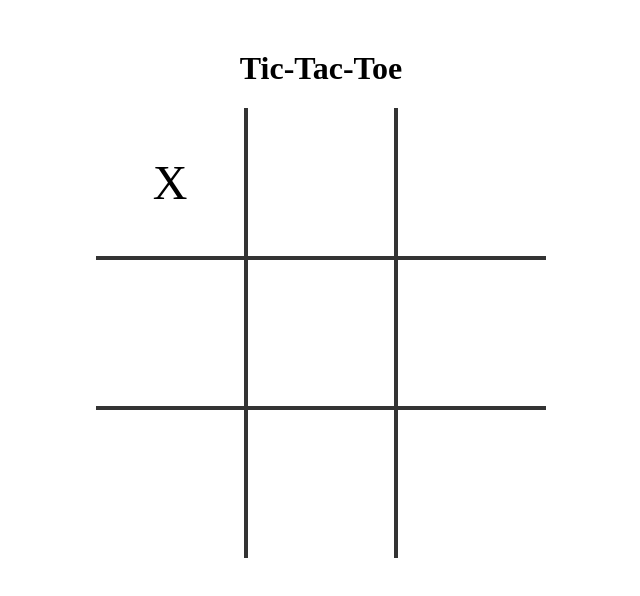
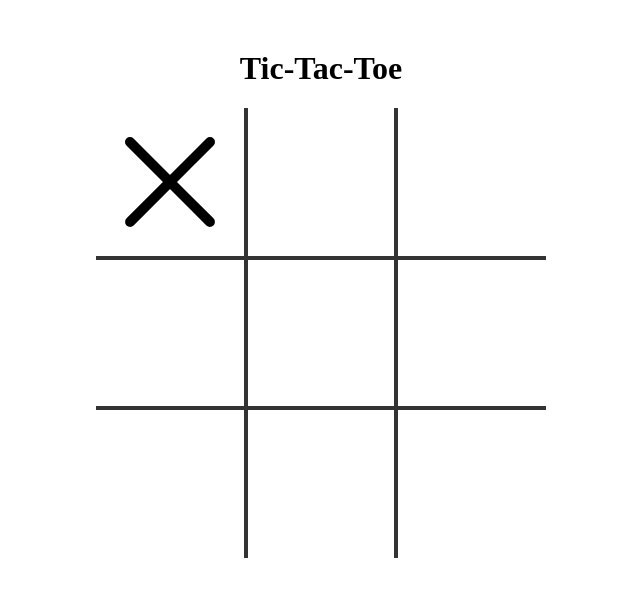
Before and after one commit to timodavidschlatter/tictactoe, an Angular app: page / in a window 1280 px wide. Both pictures are taken after a click on the element 490 px from the left and 183 px from the top of the page. Shown: the top 596 px of the page, without its empty margins (319-959 px from the left). Built offline with nearby package versions, Linux system fonts and the light colour scheme.

Commit message:
Added svg for animation

```diff
--- a/src/app/tictactoe/tictactoe.component.css
+++ b/src/app/tictactoe/tictactoe.component.css
@@ -74,6 +74,33 @@ button {
   cursor: pointer;
 }
 
+svg {
+  width: 100px;
+  height: 100px;
+}
+
+line {
+  stroke-dasharray: 113; /* Length of the line */
+  stroke-dashoffset: 112; /* Start with the stroke hidden */
+  animation: draw 1s ease forwards;
+}
+
+circle {
+  stroke-dasharray: 252; /* Length of the line */
+  stroke-dashoffset: 252; /* Start with the stroke hidden */
+  animation: draw 1s ease forwards;
+}
+
+.line2 {
+  animation-delay: 0.5s; /* Delay the second line */
+}
+
+@keyframes draw {
+  to {
+    stroke-dashoffset: 0;
+  }
+}
+
 @media only screen and (max-width: 599px) {
   .board {
     grid-template-columns: repeat(3, 80px); /* Smaller cells */
--- a/src/app/tictactoe/tictactoe.component.html
+++ b/src/app/tictactoe/tictactoe.component.html
@@ -7,7 +7,42 @@
       class="cell"
       [id]="'cell-' + i"
     >
-      {{ cell }}
+      <ng-container *ngIf="cell === 'X'">
+        <svg viewBox="0 0 100 100">
+          <line
+            x1="10"
+            y1="10"
+            x2="90"
+            y2="90"
+            stroke="black"
+            stroke-width="10"
+            stroke-linecap="round"
+            class="line1"
+          />
+          <line
+            x1="90"
+            y1="10"
+            x2="10"
+            y2="90"
+            stroke="black"
+            stroke-width="10"
+            stroke-linecap="round"
+            class="line2"
+          />
+        </svg>
+      </ng-container>
+      <ng-container *ngIf="cell === 'O'">
+        <svg width="100" height="100" viewBox="0 0 100 100">
+          <circle
+            cx="50"
+            cy="50"
+            r="40"
+            stroke="black"
+            stroke-width="10"
+            fill="none"
+          />
+        </svg>
+      </ng-container>
     </div>
   </div>
   <div *ngIf="winner" class="winner">{{ winner }} wins the game!</div>
--- a/src/app/tictactoe/tictactoe.component.ts
+++ b/src/app/tictactoe/tictactoe.component.ts
@@ -8,6 +8,7 @@ import { CommonModule } from '@angular/common'; // Import CommonModule
   templateUrl: './tictactoe.component.html',
   styleUrl: './tictactoe.component.css',
 })
+
 export class TictactoeComponent {
   board: string[] = [];
   currentPlayer: string = 'X';
```
